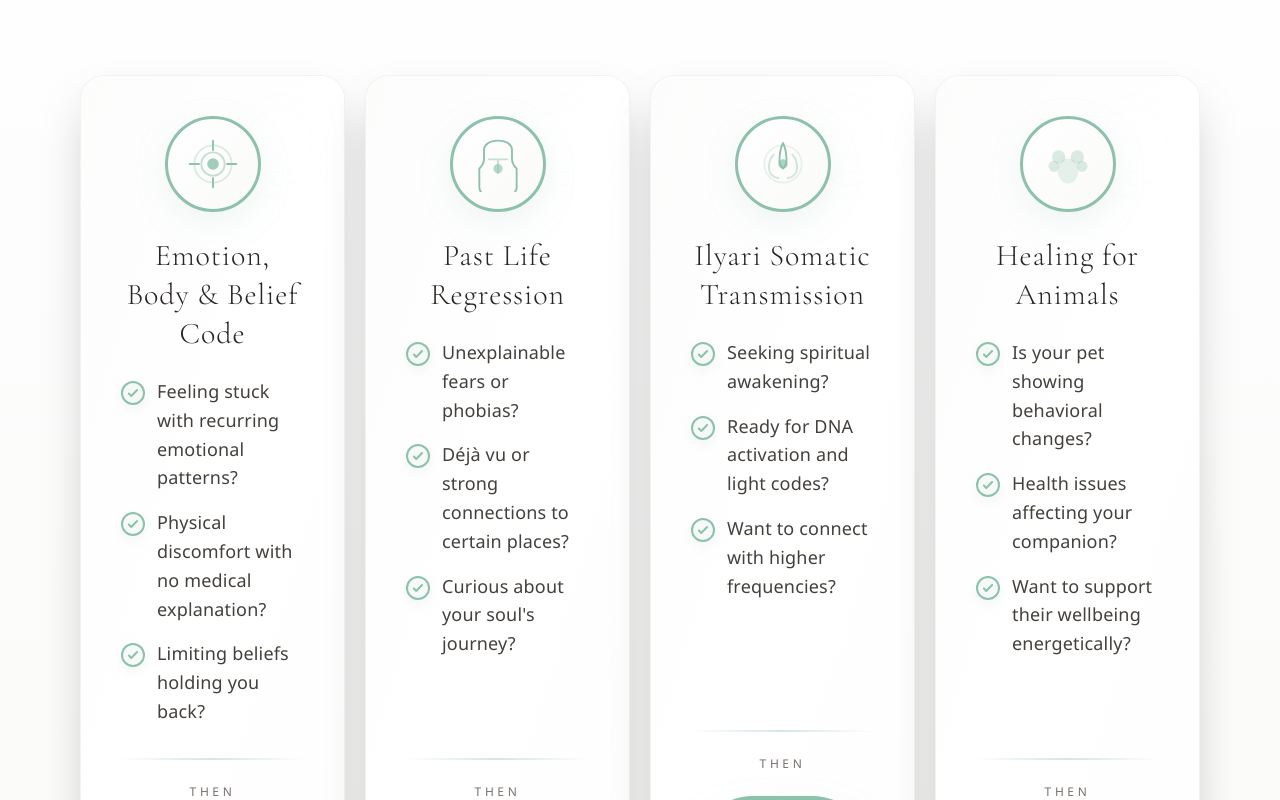
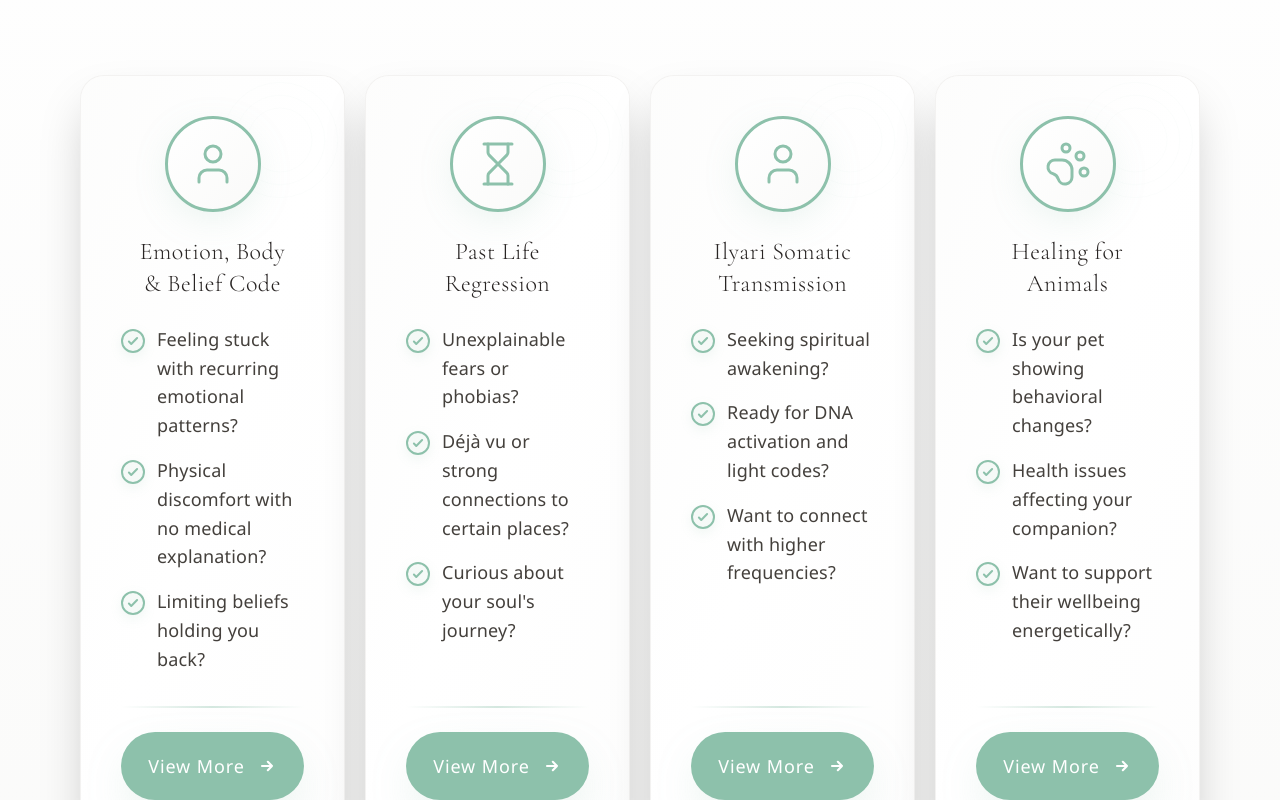
Before and after one commit to noirpraxis-dotcom/luis-virrueta-web, a React (Vite) app: page /healing-sessions in a window 1280 px wide. Shown: the part 980-1780 px from the top of the page. Built offline with nearby package versions, Linux system fonts and the light colour scheme.

Commit message:
Update session cards with Lucide icons and unified View More buttons

```diff
--- a/src/pages/HealingSessionsPage.jsx
+++ b/src/pages/HealingSessionsPage.jsx
@@ -1,7 +1,7 @@
 import { motion, useInView } from 'framer-motion'
 import { useRef, useEffect } from 'react'
 import { useLocation, useNavigate } from 'react-router-dom'
-import { Sparkles } from 'lucide-react'
+import { Sparkles, User, Hourglass, PawPrint } from 'lucide-react'
 import { GradientLine, BackdropBlurCard } from '../elementos/ElementosReutilizables'
 import { useLanguage } from '../context/LanguageContext'
 
@@ -941,15 +941,8 @@ const SessionNavigator = ({ t }) => {
         t('healingSessions.navigator.emotionBodyBeliefQ2'),
         t('healingSessions.navigator.emotionBodyBeliefQ3')
       ],
-      action: t('healingSessions.navigator.emotionBodyBeliefAction'),
-      icon: (
-        <svg className="w-14 h-14" fill="none" viewBox="0 0 24 24" stroke="currentColor">
-          <circle cx="12" cy="12" r="8" strokeWidth="0.8" opacity="0.3" />
-          <circle cx="12" cy="12" r="5" strokeWidth="0.8" opacity="0.5" />
-          <path strokeLinecap="round" strokeLinejoin="round" strokeWidth={0.8} d="M12 2v4M12 18v4M22 12h-4M6 12H2" />
-          <circle cx="12" cy="12" r="2" fill="currentColor" opacity="0.8" />
-        </svg>
-      ),
+      action: 'View More',
+      icon: User,
       bgColor: 'bg-stone-50',
       borderColor: 'border-stone-200',
       hoverBorder: 'hover:border-[#8dc1ab]',
@@ -965,14 +958,8 @@ const SessionNavigator = ({ t }) => {
         t('healingSessions.navigator.pastLifeQ2'),
         t('healingSessions.navigator.pastLifeQ3')
       ],
-      action: t('healingSessions.navigator.pastLifeAction'),
-      icon: (
-        <svg className="w-14 h-14" fill="none" viewBox="0 0 24 24" stroke="currentColor">
-          <path strokeLinecap="round" strokeLinejoin="round" strokeWidth={0.8} d="M12 2C8 2 6 4 6 6v4c0 2-2 4-2 4v8c0 2 2 4 6 4h4c4 0 6-2 6-4v-8s-2-2-2-4V6c0-2-2-4-6-4z" />
-          <path strokeLinecap="round" strokeLinejoin="round" strokeWidth={0.8} d="M8 10h8M12 10v6" opacity="0.5" />
-          <circle cx="12" cy="14" r="1.5" fill="currentColor" opacity="0.6" />
-        </svg>
-      ),
+      action: 'View More',
+      icon: Hourglass,
       bgColor: 'bg-stone-50',
       borderColor: 'border-stone-200',
       hoverBorder: 'hover:border-[#8dc1ab]',
@@ -988,15 +975,8 @@ const SessionNavigator = ({ t }) => {
         t('healingSessions.navigator.ilyariQ2'),
         t('healingSessions.navigator.ilyariQ3')
       ],
-      action: t('healingSessions.navigator.ilyariAction'),
-      icon: (
-        <svg className="w-14 h-14" fill="none" viewBox="0 0 24 24" stroke="currentColor">
-          <path strokeLinecap="round" strokeLinejoin="round" strokeWidth={0.8} d="M12 3c-1.5 3-1.5 5.5-1.5 7.5 0 2 1.5 3.5 1.5 3.5s1.5-1.5 1.5-3.5c0-2 0-4.5-1.5-7.5z" />
-          <circle cx="12" cy="12" r="8" strokeWidth="0.8" opacity="0.2" />
-          <path strokeLinecap="round" strokeLinejoin="round" strokeWidth={0.8} d="M8 8c-2 2-2 4-2 6s2 4 4 4M16 8c2 2 2 4 2 6s-2 4-4 4" opacity="0.4" />
-          <circle cx="12" cy="12" r="1.5" fill="currentColor" opacity="0.7" />
-        </svg>
-      ),
+      action: 'View More',
+      icon: User,
       bgColor: 'bg-stone-50',
       borderColor: 'border-stone-200',
       hoverBorder: 'hover:border-[#8dc1ab]',
@@ -1012,16 +992,8 @@ const SessionNavigator = ({ t }) => {
         t('healingSessions.navigator.animalsQ2'),
         t('healingSessions.navigator.animalsQ3')
       ],
-      action: t('healingSessions.navigator.animalsAction'),
-      icon: (
-        <svg className="w-14 h-14" fill="none" viewBox="0 0 24 24" stroke="currentColor">
-          <ellipse cx="12" cy="15" rx="4" ry="5" strokeWidth="0.8" fill="currentColor" opacity="0.2" />
-          <circle cx="8" cy="9" r="2.5" strokeWidth="0.8" fill="currentColor" opacity="0.3" />
-          <circle cx="16" cy="9" r="2.5" strokeWidth="0.8" fill="currentColor" opacity="0.3" />
-          <circle cx="6" cy="13" r="2" strokeWidth="0.8" fill="currentColor" opacity="0.3" />
-          <circle cx="18" cy="13" r="2" strokeWidth="0.8" fill="currentColor" opacity="0.3" />
-        </svg>
-      ),
+      action: 'View More',
+      icon: PawPrint,
       bgColor: 'bg-stone-50',
       borderColor: 'border-stone-200',
       hoverBorder: 'hover:border-[#8dc1ab]',
@@ -1130,13 +1102,13 @@ const SessionNavigator = ({ t }) => {
                     boxShadow: `0 10px 40px -10px ${session.accentColor}40`
                   }}
                 >
-                  {session.icon}
+                  <session.icon className="w-10 h-10 xl:w-12 xl:h-12" strokeWidth={1.5} />
                 </motion.div>
 
                 {/* Title - Ultra legible */}
                 <h3
-                  className="text-2xl xl:text-3xl font-light text-stone-800 mb-6 leading-tight tracking-wide text-center"
-                  style={{ fontFamily: 'Cormorant Garamond, serif', letterSpacing: '0.03em', lineHeight: '1.3' }}
+                  className="text-xl xl:text-2xl font-light text-stone-800 mb-6 leading-tight tracking-wide text-center px-2"
+                  style={{ fontFamily: 'Cormorant Garamond, serif', letterSpacing: '0.02em', lineHeight: '1.35' }}
                 >
                   {session.title}
                 </h3>
@@ -1185,20 +1157,16 @@ const SessionNavigator = ({ t }) => {
                   }}
                 />
 
-                {/* Then text and Action Button - Ultra Pro */}
+                {/* Action Button - Ultra Pro */}
                 <div className="text-center mt-auto">
-                  <p className="text-stone-500 text-xs uppercase tracking-[0.3em] mb-6 font-light" style={{ fontFamily: 'Gotham, sans-serif' }}>
-                    Then
-                  </p>
-
                   <motion.button
                     onClick={() => handleNavigate(session.id)}
                     whileHover={{ scale: 1.04, y: -3 }}
                     whileTap={{ scale: 0.96 }}
-                    className={`w-full ${session.buttonBg} ${session.buttonHover} text-white py-4 xl:py-5 px-6 rounded-full font-light text-lg xl:text-xl tracking-wide shadow-2xl transition-all duration-700 flex items-center justify-center gap-3 group relative overflow-hidden`}
+                    className={`w-full ${session.buttonBg} ${session.buttonHover} text-white py-4 xl:py-5 px-6 rounded-full font-medium text-base xl:text-lg tracking-wide shadow-2xl transition-all duration-700 flex items-center justify-center gap-3 group relative overflow-hidden`}
                     style={{
-                      fontFamily: 'Cormorant Garamond, serif',
-                      letterSpacing: '0.08em',
+                      fontFamily: 'Gotham, sans-serif',
+                      letterSpacing: '0.05em',
                       boxShadow: `0 20px 50px -15px ${session.accentColor}60`
                     }}
                   >
@@ -1206,7 +1174,7 @@ const SessionNavigator = ({ t }) => {
                     <div className="absolute inset-0 bg-gradient-to-r from-transparent via-white/10 to-transparent opacity-0 group-hover:opacity-100 transition-opacity duration-700" />
 
                     <span className="relative">{session.action}</span>
-                    <svg className="w-5 h-5 xl:w-6 xl:h-6 group-hover:translate-x-2 transition-transform duration-500 relative" fill="none" viewBox="0 0 24 24" stroke="currentColor">
+                    <svg className="w-5 h-5 xl:w-5 xl:h-5 group-hover:translate-x-2 transition-transform duration-500 relative" fill="none" viewBox="0 0 24 24" stroke="currentColor">
                       <path strokeLinecap="round" strokeLinejoin="round" strokeWidth={2.5} d="M13 7l5 5m0 0l-5 5m5-5H6" />
                     </svg>
                   </motion.button>
```
